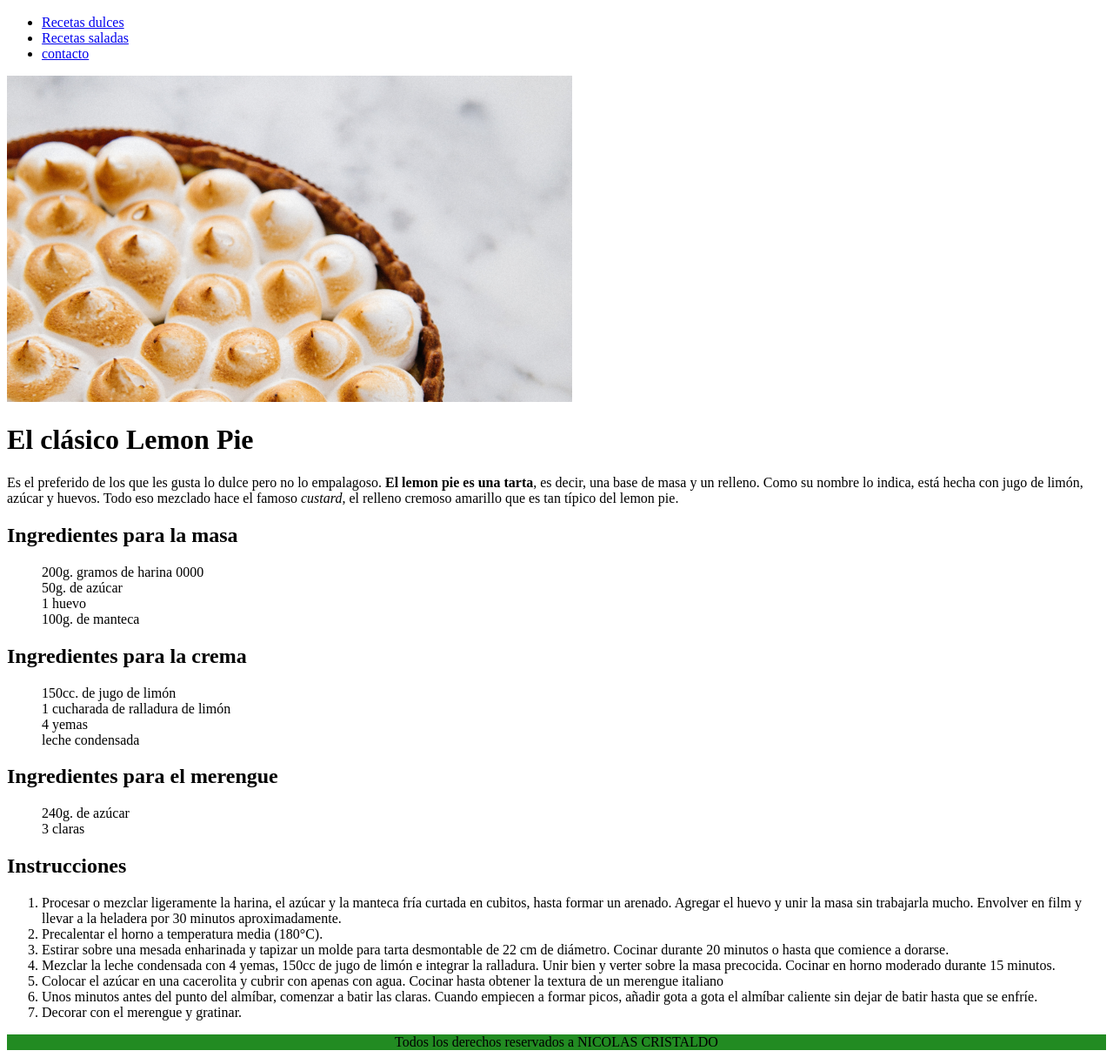
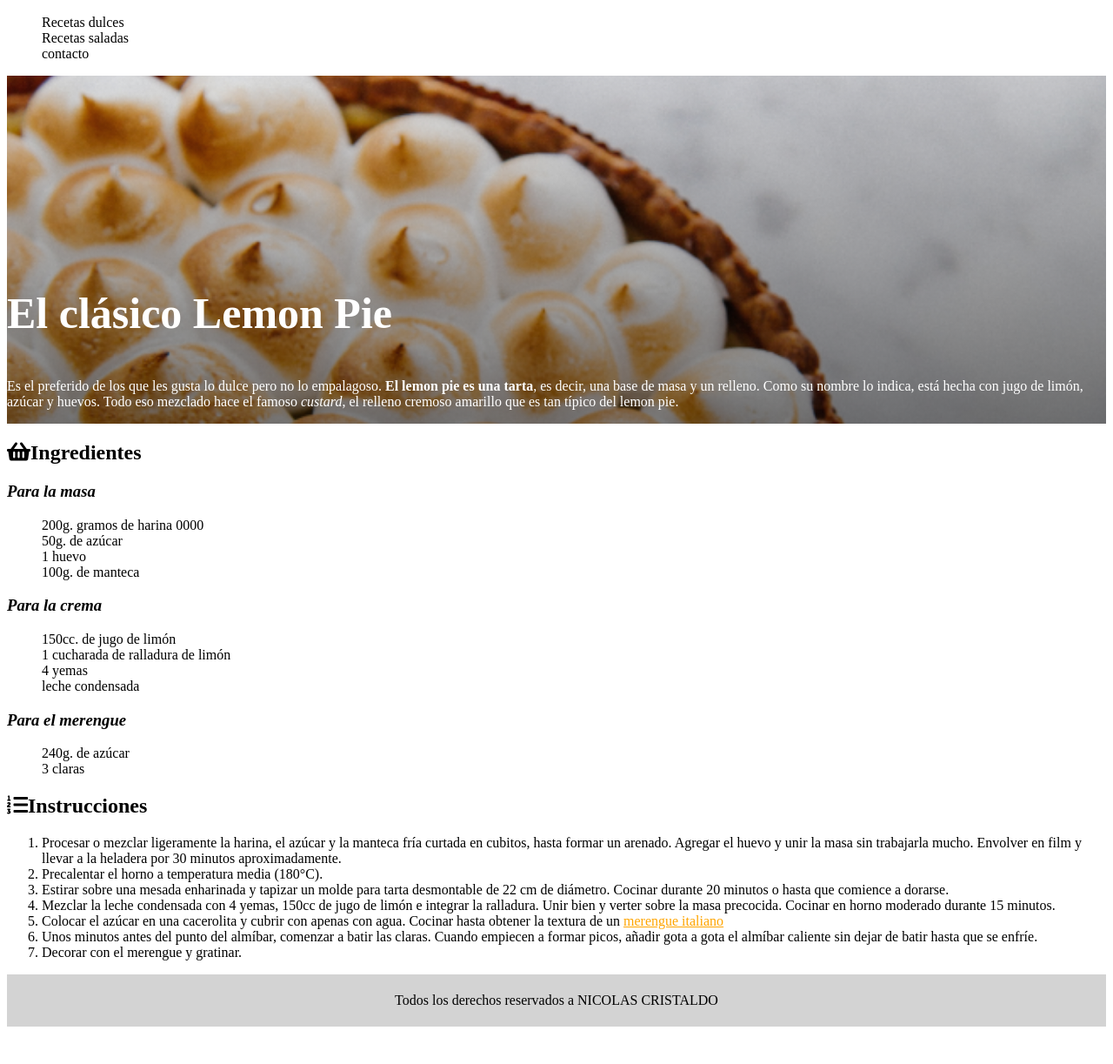
Before and after one commit to metazenic/Frontend1-clase3-4, a plain HTML site: page index.html in a window 1280 px wide. Shown: the part 50-1273 px from the top of the page at 87% size. After the commit the page ends 1238 px from the top, so only its background shows below. Drawn offline with Linux system fonts and the light colour scheme.

Commit message:
proyecto terminado

```diff
--- /dev/null
+++ b/css/style.css
@@ -0,0 +1,39 @@
+ul {
+    list-style: none;
+}
+
+a {
+    text-decoration: none;
+    color: black;
+}
+
+#titulo {
+    background-image: linear-gradient(rgba(0, 0, 0, 0.1), rgba(0, 0, 0, 0.5)), url(../img/lemon-pie.png);
+    background-size: cover;
+    background-position: center;
+    height: 400px;
+    display: flex;
+    flex-direction: column;
+    justify-content: flex-end;
+    color: white;
+}
+
+h1 {
+    font-size: 50px;
+    margin: 30px 0;
+}
+
+h3 {
+    font-style: italic;
+}
+
+span {
+    color: orange;
+    text-decoration: underline;
+}
+
+footer {
+    background-color: lightgray;
+    text-align: center;
+    padding: 5px;
+}
--- a/index.html
+++ b/index.html
@@ -5,6 +5,8 @@
     <meta charset="UTF-8">
     <meta http-equiv="X-UA-Compatible" content="IE=edge">
     <meta name="viewport" content="width=device-width, initial-scale=1.0">
+    <link rel="stylesheet" href="https://cdnjs.cloudflare.com/ajax/libs/font-awesome/5.15.3/css/all.min.css" integrity="sha512-iBBXm8fW90+nuLcSKlbmrPcLa0OT92xO1BIsZ+ywDWZCvqsWgccV3gFoRBv0z+8dLJgyAHIhR35VZc2oM/gI1w==" crossorigin="anonymous" />
+    <link rel="stylesheet" href="./css/style.css">
     <title>Receta lemon pie</title>
 </head>
 
@@ -17,37 +19,42 @@
                 <li><a href="https://www.instagram.com/veggieland_argentina/">Recetas saladas</a></li>
                 <li><a href="https://github.com/metazenic">contacto</a></li>
             </ul>
-            <img src="img/lemon-pie.png" alt="Foto de ejemplo de lemon pie">
         </nav>
-        <h1>El clásico Lemon Pie</h1>
-        <p>Es el preferido de los que les gusta lo dulce pero no lo empalagoso. <strong>El lemon pie es una tarta</strong>, es decir, una
-            base de masa y un relleno. Como su nombre lo indica, está hecha con jugo de limón, azúcar y huevos. Todo eso
-            mezclado hace el famoso <em>custard</em>, el relleno cremoso amarillo que es tan típico del lemon pie.</p>
+        <div id="titulo">
+            <h1>El clásico Lemon Pie</h1>
+            <p>Es el preferido de los que les gusta lo dulce pero no lo empalagoso. <strong>El lemon pie es una
+                    tarta</strong>, es decir, una
+                base de masa y un relleno. Como su nombre lo indica, está hecha con jugo de limón, azúcar y huevos. Todo
+                eso
+                mezclado hace el famoso <em>custard</em>, el relleno cremoso amarillo que es tan típico del lemon pie.
+            </p>
+        </div>
     </header>
     <main>
         <section>
-            <h2>Ingredientes para la masa</h2>
-            <ul type="none">
+            <h2><i class="fas fa-shopping-basket"></i>Ingredientes</h2>
+            <h3>Para la masa</h3>
+            <ul>
                 <li>200g. gramos de harina 0000</li>
                 <li>50g. de azúcar</li>
                 <li>1 huevo</li>
                 <li>100g. de manteca</li>
             </ul>
-            <h2>Ingredientes para la crema</h2>
-            <ul type="none">
+            <h3>Para la crema</h3>
+            <ul>
                 <li>150cc. de jugo de limón</li>
                 <li>1 cucharada de ralladura de limón</li>
                 <li>4 yemas</li>
                 <li>leche condensada</li>
             </ul>
-            <h2>Ingredientes para el merengue</h2>
-            <ul type="none">
+            <h3>Para el merengue</h3>
+            <ul>
                 <li>240g. de azúcar</li>
                 <li>3 claras</li>
             </ul>
         </section>
         <section>
-            <h2>Instrucciones</h2>
+            <h2><i class="fas fa-list-ol"></i>Instrucciones</h2>
             <ol>
                 <li>Procesar o mezclar ligeramente la harina, el azúcar y la manteca fría curtada en cubitos, hasta
                     formar un arenado. Agregar el huevo y unir la masa sin trabajarla mucho. Envolver en film y llevar a
@@ -58,13 +65,14 @@
                 <li>Mezclar la leche condensada con 4 yemas, 150cc de jugo de limón e integrar la ralladura. Unir bien y
                     verter sobre la masa precocida. Cocinar en horno moderado durante 15 minutos.</li>
                 <li>Colocar el azúcar en una cacerolita y cubrir con apenas con agua. Cocinar hasta obtener la textura
-                    de un merengue italiano</li>
+                    de un <span>merengue italiano</span></li>
                 <li>Unos minutos antes del punto del almíbar, comenzar a batir las claras. Cuando empiecen a formar
                     picos, añadir gota a gota el almíbar caliente sin dejar de batir hasta que se enfríe.</li>
                 <li>Decorar con el merengue y gratinar.</li>
             </ol>
+
         </section>
-        <footer style="background-color:forestgreen; text-align: center";>
+        <footer>
             <p>Todos los derechos reservados a NICOLAS CRISTALDO</p>
         </footer>
     </main>
```
